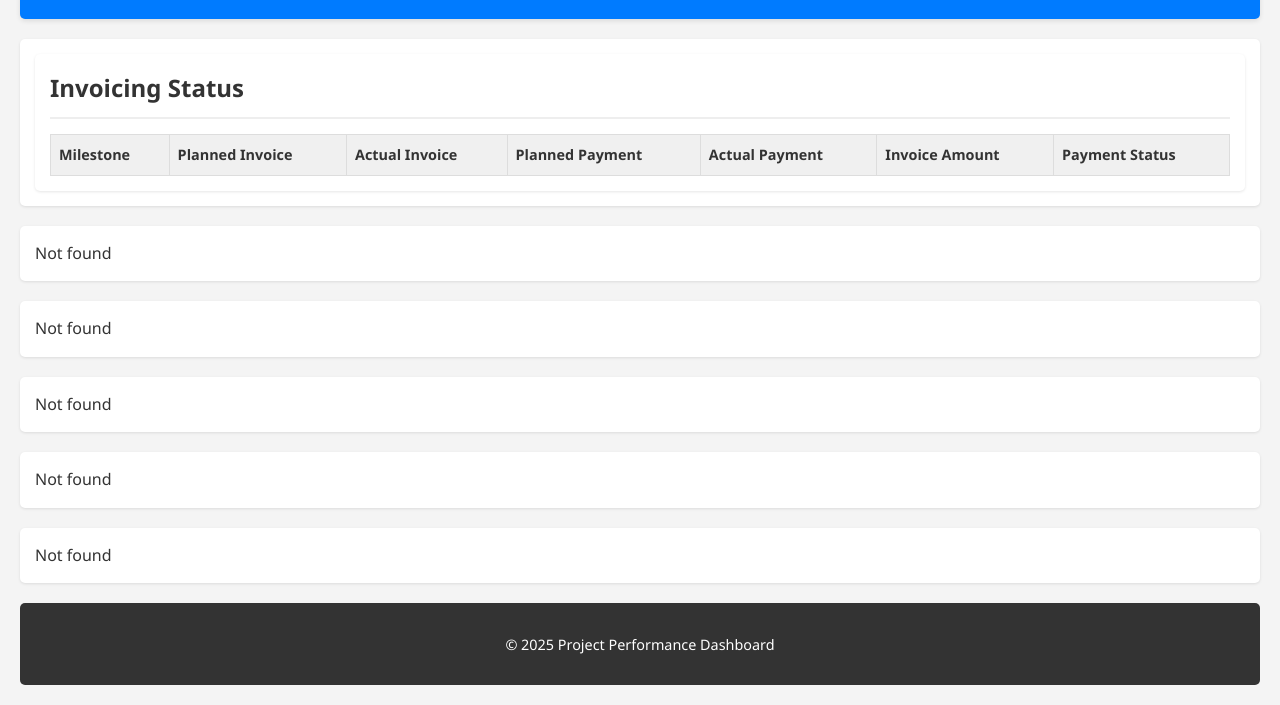
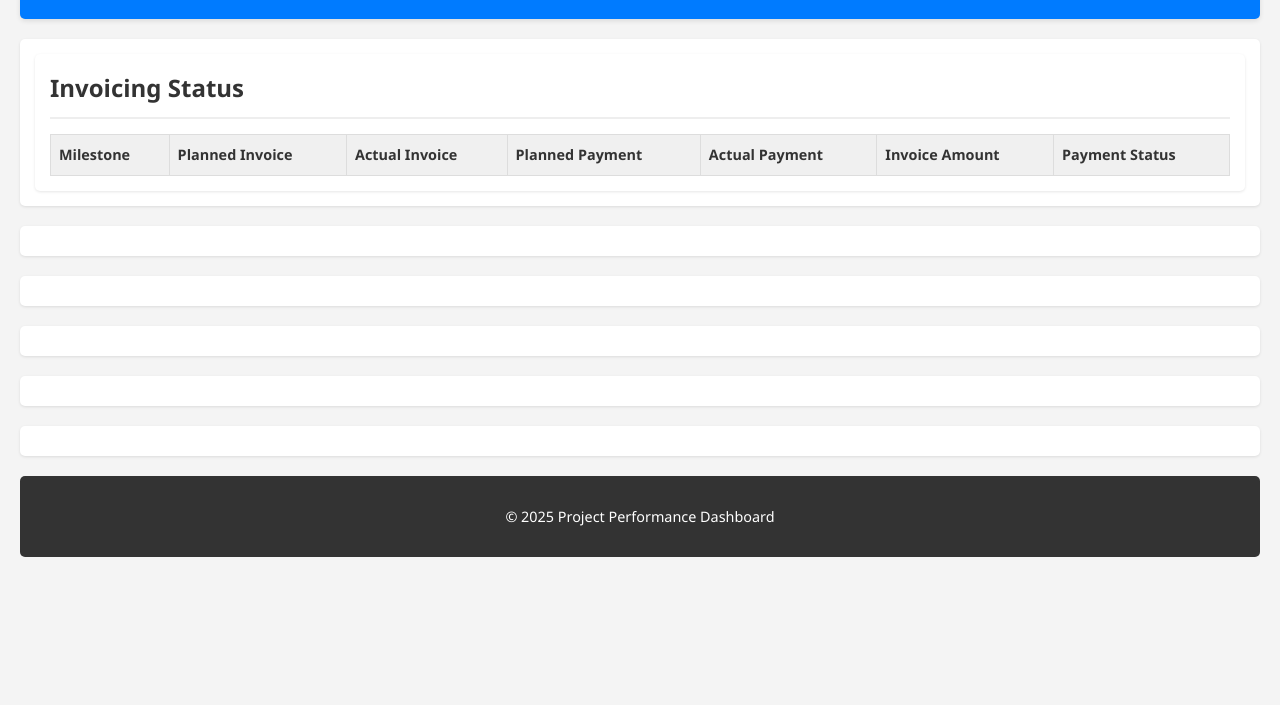
Before and after one commit to gauravsharrma/project-dashboard-1, a plain HTML site: page index.html in a window 1280 px wide. Shown: the part 125-830 px from the top of the page. After the commit the page ends 800 px from the top, so only its background shows below. Drawn offline with Linux system fonts and the light colour scheme; no server answers.

Commit message:
Update index.html

```diff
--- a/index.html
+++ b/index.html
@@ -41,11 +41,11 @@
             // If your repository is 'project-dashboard-1', these paths are likely correct.
             // If your repository is just 'project-dashboard', remove the leading '/project-dashboard-1/'.
             await loadSection('/project-dashboard-1/html_sections/invoicingStatus.html', 'invoicing-status-container');
-            await loadSection('/project-dashboard-1/html_sections/profitabilitySummary.html', 'profitability-summary-container');
-            await loadSection('/project-dashboard-1/html_sections/projectSchedule.html', 'project-schedule-container');
-            await loadSection('/project-dashboard-1/html_sections/raidLog.html', 'raid-log-container');
-            await loadSection('/project-dashboard-1/html_sections/ragStatus.html', 'rag-status-container');
-            await loadSection('/project-dashboard-1/html_sections/bugReport.html', 'bug-report-container');
+            //await loadSection('/project-dashboard-1/html_sections/profitabilitySummary.html', 'profitability-summary-container');
+            //await loadSection('/project-dashboard-1/html_sections/projectSchedule.html', 'project-schedule-container');
+            //await loadSection('/project-dashboard-1/html_sections/raidLog.html', 'raid-log-container');
+            //await loadSection('/project-dashboard-1/html_sections/ragStatus.html', 'rag-status-container');
+            //await loadSection('/project-dashboard-1/html_sections/bugReport.html', 'bug-report-container');
         });
     </script>
 </body>
```
